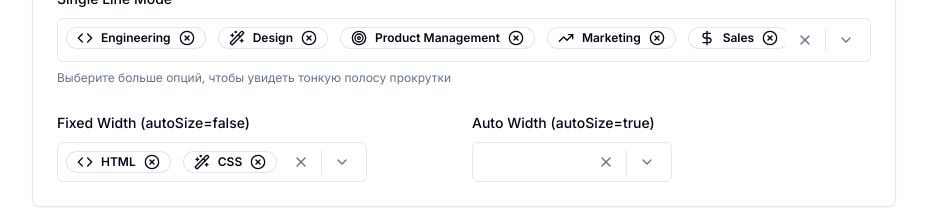
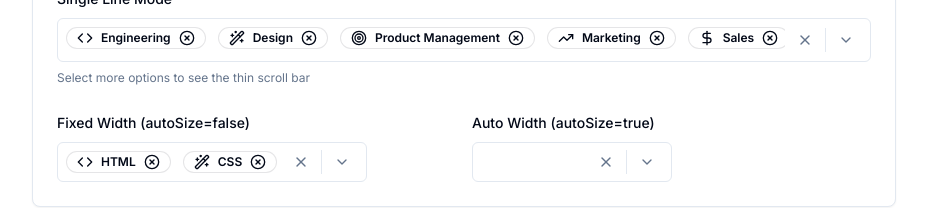
Before and after one commit to sersavan/shadcn-multi-select-component, a Next.js app: page / in a window 1280 px wide. Shown: the part 2399-2607 px from the top of the page, without its empty margins (176-1103 px from the left). Built offline with nearby package versions, Linux system fonts and the light colour scheme.

Commit message:
fix: Update text for clarity in Home component

```diff
--- a/src/app/page.tsx
+++ b/src/app/page.tsx
@@ -1377,7 +1377,7 @@ export default function Home() {
 									autoSize={true}
 								/>
 								<p className="text-xs text-muted-foreground">
-									Выберите больше опций, чтобы увидеть тонкую полосу прокрутки
+									Select more options to see the thin scroll bar
 								</p>
 							</div>
 							<div className="grid gap-4 grid-cols-1 md:grid-cols-2">
```
